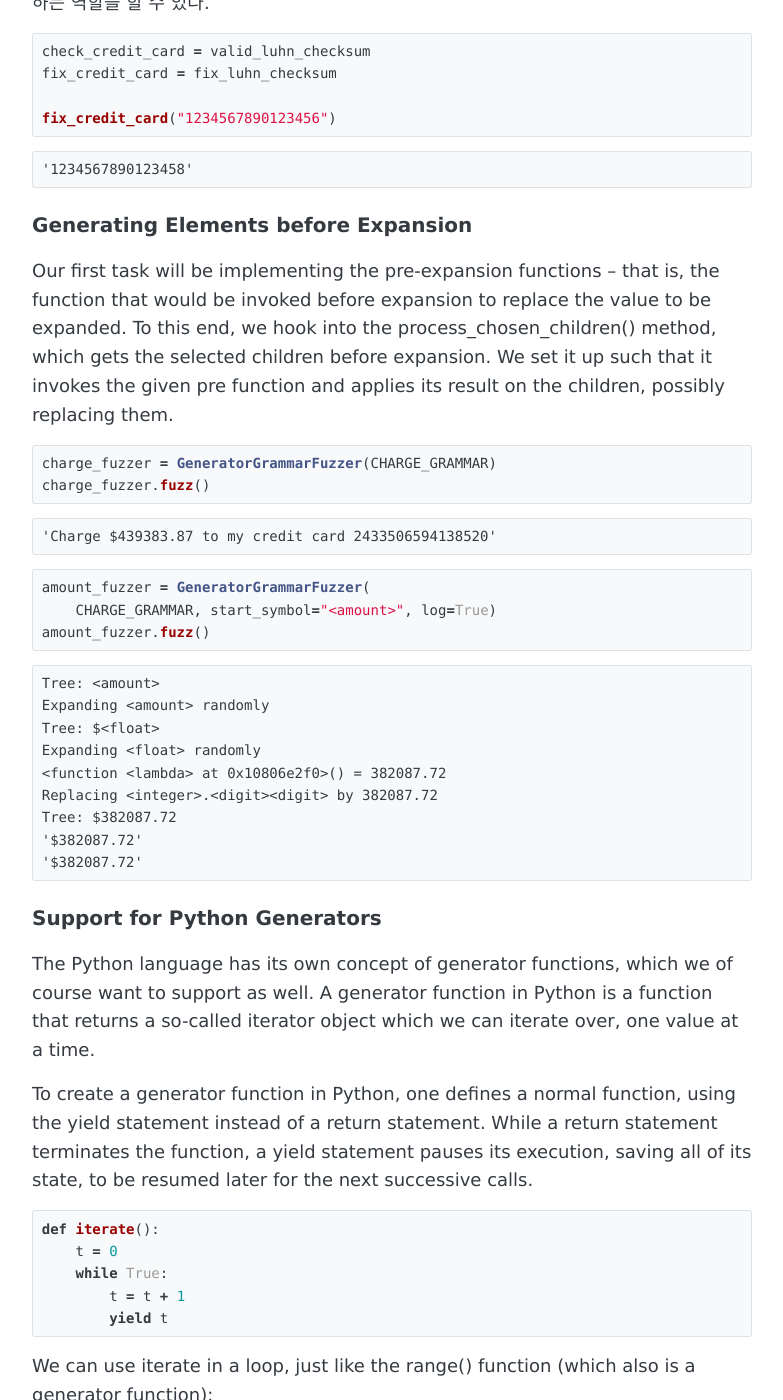
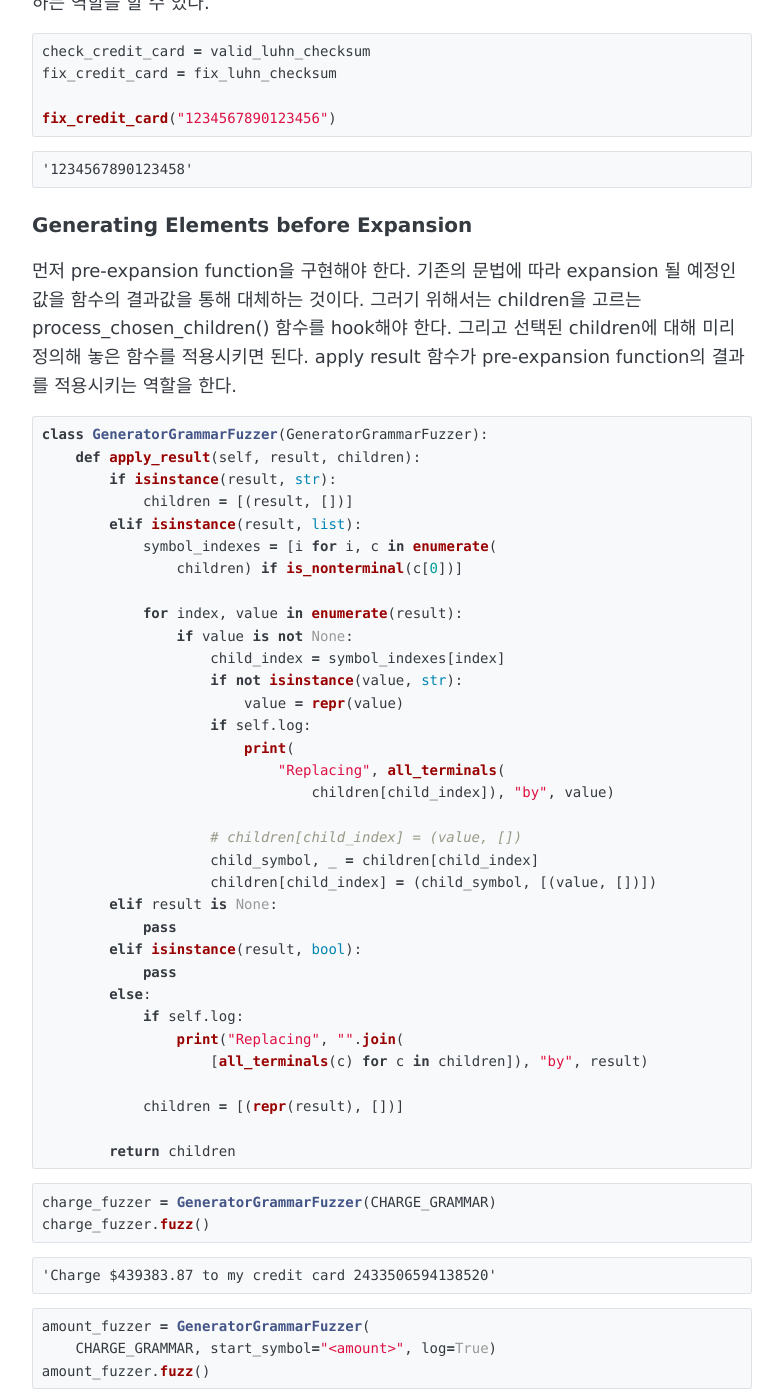
Before and after one commit to sihyungyou/sihyungyou.github.io, a Jekyll site: the page built from _posts/2019-07-31-fuzzingbook-ch3-6.md, in a window 1280 px wide and 1400 px high, scrolled down 2290 px. Shown: the whole window, without its empty margins (248-1031 px from the left). Built offline with Jekyll 4.4.1, drawn with Linux system fonts in a browser that asks for light colours; some of the changed text lies outside the part shown.

Commit message:
finished 3-6

```diff
--- a/_posts/2019-07-31-fuzzingbook-ch3-6.md
+++ b/_posts/2019-07-31-fuzzingbook-ch3-6.md
@@ -76,8 +76,42 @@
 ~~~
 
 ### Generating Elements before Expansion
+먼저 pre-expansion function을 구현해야 한다. 기존의 문법에 따라 expansion 될 예정인 값을 함수의 결과값을 통해 대체하는 것이다. 그러기 위해서는 children을 고르는 process_chosen_children() 함수를 hook해야 한다. 그리고 선택된 children에 대해 미리 정의해 놓은 함수를 적용시키면 된다. apply result 함수가 pre-expansion function의 결과를 적용시키는 역할을 한다.
+~~~python
+class GeneratorGrammarFuzzer(GeneratorGrammarFuzzer):
+    def apply_result(self, result, children):
+        if isinstance(result, str):
+            children = [(result, [])]
+        elif isinstance(result, list):
+            symbol_indexes = [i for i, c in enumerate(
+                children) if is_nonterminal(c[0])]
 
-Our first task will be implementing the pre-expansion functions – that is, the function that would be invoked before expansion to replace the value to be expanded. To this end, we hook into the process_chosen_children() method, which gets the selected children before expansion. We set it up such that it invokes the given pre function and applies its result on the children, possibly replacing them.
+            for index, value in enumerate(result):
+                if value is not None:
+                    child_index = symbol_indexes[index]
+                    if not isinstance(value, str):
+                        value = repr(value)
+                    if self.log:
+                        print(
+                            "Replacing", all_terminals(
+                                children[child_index]), "by", value)
+
+                    # children[child_index] = (value, [])
+                    child_symbol, _ = children[child_index]
+                    children[child_index] = (child_symbol, [(value, [])])
+        elif result is None:
+            pass
+        elif isinstance(result, bool):
+            pass
+        else:
+            if self.log:
+                print("Replacing", "".join(
+                    [all_terminals(c) for c in children]), "by", result)
+
+            children = [(repr(result), [])]
+
+        return children
+~~~
 ~~~python
 charge_fuzzer = GeneratorGrammarFuzzer(CHARGE_GRAMMAR)
 charge_fuzzer.fuzz()
@@ -103,9 +137,7 @@
 ~~~
 
 ### Support for Python Generators
-The Python language has its own concept of generator functions, which we of course want to support as well. A generator function in Python is a function that returns a so-called iterator object which we can iterate over, one value at a time.
-
-To create a generator function in Python, one defines a normal function, using the yield statement instead of a return statement. While a return statement terminates the function, a yield statement pauses its execution, saving all of its state, to be resumed later for the next successive calls.
+파이썬에서는 generator function 개념을 지원한다. generator function은 iterator object를 반환하여 매 반복이 끝날 때 마다 함수의 결과 값을 반환한다. 함수를 끝내는 return 대신에 현재 state를 저장하고 잠시 멈춘다. 다음 반복에서 함수 실행이 성공적으로 이루어지면 resume하여 반복을 계속한다.
 ~~~python
 def iterate():
     t = 0
@@ -113,8 +145,7 @@
         t = t + 1
         yield t
 ~~~
-
-We can use iterate in a loop, just like the range() function (which also is a generator function):
+평소에 파이썬에서 range()를 사용하여 반복문을 작성한 것과 동일하게 작동한다.
 ~~~python
 for i in iterate():
     if i > 10:
@@ -125,9 +156,47 @@
 1 2 3 4 5 6 7 8 9 10
 ~~~
 
-We can also use iterate() as a pre-expansion generator function, ensuring it will create one successive integer after another:
-
-To support generators, our process_chosen_children() method, above, checks whether a function is a generator; if so, it invokes the run_generator() method. When run_generator() sees the function for the first time during a fuzz_tree() (or fuzz()) call, it invokes the function to create a generator object; this is saved in the generators attribute, and then called. Subsequent calls directly go to the generator, preserving state.
+이번 장에서 다루고 있는 pre-expansion function과 generator function은 무슨 관련이 있으며 어떤 효용이 있는 것일까? pre-expansion function을 반복시켜서 매번 성공적으로 valid하고 서로 다른 input 값을 생성할 수 있도록 할 수 있다. generator를 지원하기 위해서는 process_chosen_children() 함수가 함수가 generator인지 확인해야 한다. 만약 맞다면, run_generator()를 실행시킨다. 만약 run_generator() 함수가 fuzz하는 동안 처음 만난 함수라면 함수를 실행시키고 generator object를 생성, generators attribute에 저장하고 부른다. 물론 문법에 pre-expansion function이 옵션으로 표시되어있어야 한다.
+~~~python
+def run_generator(self, expansion, function):
+    key = repr((expansion, function))
+    if key not in self.generators:
+        self.generators[key] = function()
+    generator = self.generators[key]
+    return next(generator)
+~~~
 
 ### Checking and Repairing Elements after Expansion
-Let us now turn to our second set of functions to be supported – namely, post-expansion functions. The simplest way of using them is to run them once the entire tree is generated, taking care of replacements as with pre functions. If one of them returns False, however, we start anew.
+이제 post-expnasion function의 경우를 이야기해보자. 가장 간단하게 사용하는 방법은 전체 트리가 만들어진 이후에 함수를 실행시켜서 pre function처럼 값들을 대체하도록 하는 것이다. 만약 validity를 체크하는 함수가 False를 반환한다면 새롭게 시작한다.
+
+### Local Checking and Repairing
+하지만 위와 같이 전체 트리에 대해서 post-expnasion function을 실행하고 틀린 값을 찾아냈을 때 새로운 matching input을 생성시키는 것은 매우 비효율적이다. final subtree가 아니라 partial subtree에 대해서 적용한다면 어떨까? partial subtree가 완성되는 즉시 post-expansion을 부르는 것이다.
+
+이를 수행하기 위해서 핵심은 local level expansion에서 depth를 0으로 설정해주는 것에 있다. depth가 0이면 그 local subtree는 (잠시동안) 더 이상 expand되지 않을 것이고 post-expnasion function이 역할을 하기 시작한다.
+
+### Definitions and Uses
+지금까지 다룬 generator와 constraint를 이용해서 훨씬 복잡한 문제들도 해결할 수 있다. 이에 더하여 만약 사전에 정의된 identifier만 사용해서 fuzzing을 하고 싶다면 어떨까?
+previously defined identifiers 정보를 가지고 있는 symbol table를 만든다. 그리고 이 table을 pre/post-expansion function이 매번 실행하기 전에 lookup 하는 방식으로 진행한다.
+### Ordering Expansions
+이제 fuzzing에 사용될 문자를 직접 정의하는 것 까지도 완성됐다. 하지만 여전히 만들어진 definitions에 대해서 order를 컨트롤할 수는 없다. 예를 들어 파이썬에서 ; 문자는 여러 다른 statement를 이어주는 역할을 한다. 그렇다면 ; 문자를 기준으로 앞의 문장이 먼저, 뒤의 문장은 나중에 실행되야 할 것이다. 이런 order 문제도 옵션으로 해결이 가능하다.
+~~~python
+CONSTRAINED_VAR_GRAMMAR = extend_grammar(CONSTRAINED_VAR_GRAMMAR, {
+    "<statements>": [("<statement>;<statements>", opts(order=[1, 2])),
+                     "<statement>"]
+})
+~~~
+~~~python
+CONSTRAINED_VAR_GRAMMAR = extend_grammar(CONSTRAINED_VAR_GRAMMAR, {
+    "<assignment>": [("<identifier>=<expr>", opts(post=lambda id, expr: define_id(id),
+                                                  order=[2, 1]))],
+})
+~~~
+~~~python
+def exp_order(expansion):
+    """Return the specified expansion ordering, or None if unspecified"""
+    return exp_opt(expansion, 'order')
+~~~
+
+### 배운 점
+- pre/post-expansion function을 문법에 적용하면 더 좋은 테스트케이스를 만들어 낼 수 있다.
+- generator function을 사용하여 pre/post-expansion function의 효과를 향상시킬 수 있다.
```
